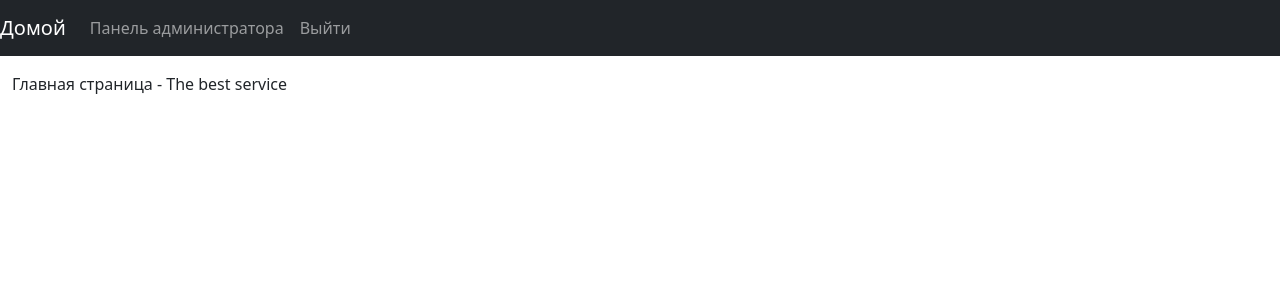
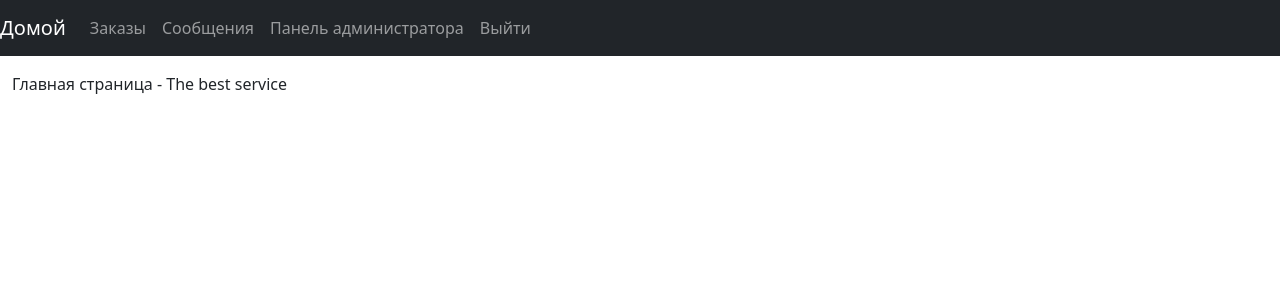
Before and after one commit to maximkosheev/auto-artel-backend, a Django app: page / in a window 1280 px wide. Shown: the top 300 px of the page. Run offline with Django 5.2, Linux system fonts and the light colour scheme; the visitor is signed in with stand-in values (Sample User, id 1); some libraries are stand-ins or nearby versions.

Commit message:
добавил ссылки на страницы "Заказы" и "Сообщения" на главное меню

```diff
--- a/content/templates/layouts/default/page.html
+++ b/content/templates/layouts/default/page.html
@@ -32,6 +32,12 @@
     <div class="collapse navbar-collapse" id="navbarsExampleDefault">
         <ul class="navbar-nav mr-auto">
             {% if request.user.is_authenticated %}
+                <li class="nav-item">
+                    <a class="nav-link" href="{% url 'orders:list' %}">Заказы</a>
+                </li>
+                <li class="nav-item">
+                    <a class="nav-link" href="{% url 'chat:list' %}">Сообщения</a>
+                </li>
                 {% if request.user.is_superuser %}
                     <li class="nav-item">
                         <a class="nav-link" href="{% url 'admin:login' %}">Панель администратора</a>
```
